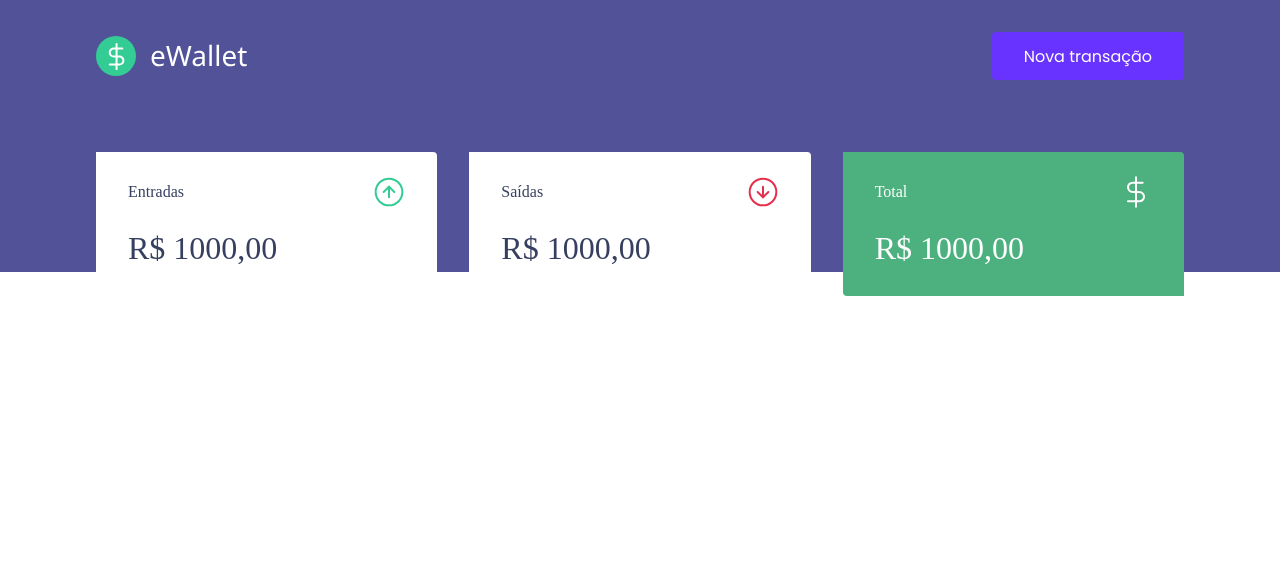
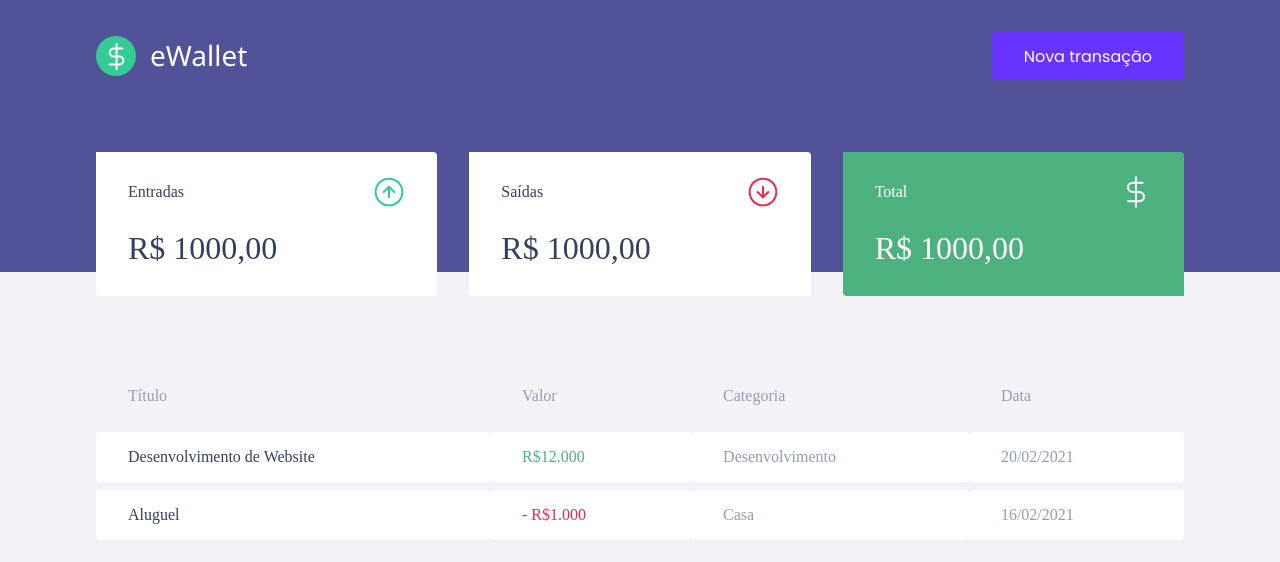
Before and after one commit to 3salles/eWallet, a React (Create React App) app: page / in a window 1280 px wide. Shown: the top 562 px of the page. Built offline with nearby package versions, Linux system fonts and the light colour scheme.

Commit message:
feat: create TransactionsTable component

```diff
--- a/src/components/Dashboard/index.tsx
+++ b/src/components/Dashboard/index.tsx
@@ -1,10 +1,12 @@
 import { Summary } from "../Summary";
+import { TransactionsTable } from "../TransactionsTable";
 import { Container } from "./styles";
 
 export function Dashboard () {
   return (
     <Container>
       <Summary />
+      <TransactionsTable />
     </Container>
   )
 }
--- /dev/null
+++ b/src/components/TransactionsTable/index.tsx
@@ -0,0 +1,32 @@
+import { Container, Table } from "./styles";
+
+export function TransactionsTable () {
+  return (
+    <Container>
+      <Table>
+        <thead>
+          <tr>
+            <th>Título</th>
+            <th>Valor</th>
+            <th>Categoria</th>
+            <th>Data</th>
+          </tr>
+        </thead>
+        <tbody>
+          <tr>
+            <td>Desenvolvimento de Website</td>
+            <td className="deposit">R$12.000</td>
+            <td>Desenvolvimento</td>
+            <td>20/02/2021</td>
+          </tr>
+          <tr>
+            <td>Aluguel</td>
+            <td className="withdraw"> - R$1.000</td>
+            <td>Casa</td>
+            <td>16/02/2021</td>
+          </tr>
+        </tbody>
+      </Table>
+    </Container>
+  )
+}
--- /dev/null
+++ b/src/components/TransactionsTable/styles.ts
@@ -0,0 +1,39 @@
+import styled from "styled-components";
+
+export const Container = styled.div`
+  margin-top: 4rem;
+`
+
+export const Table = styled.table`
+  width: 100%;
+  border-spacing: 0 0.5rem;
+
+  th {
+    color: var(--text-body);
+    font-weight: 400;
+    padding: 400;
+    padding: 1rem 2rem;
+    text-align: left;
+    line-height: 1.5rem;
+  }
+
+  td {
+    padding: 1rem 2rem;
+    border: 0;
+    background: var(--shape);
+    color: var(--text-body);
+    border-radius: 0.25rem;
+
+    &:first-child{
+      color: var(--text-title);
+    }
+
+    &.deposit {
+      color: var(--green);
+    }
+
+    &.withdraw {
+      color: var(--red);
+    }
+  }
+`
--- a/src/styles/global.ts
+++ b/src/styles/global.ts
@@ -31,7 +31,7 @@
   }
 
   body {
-    background: var(---background);
+    background: var(--background);
     -webkit-font-smoothing: antialiased;
   }
 
```
